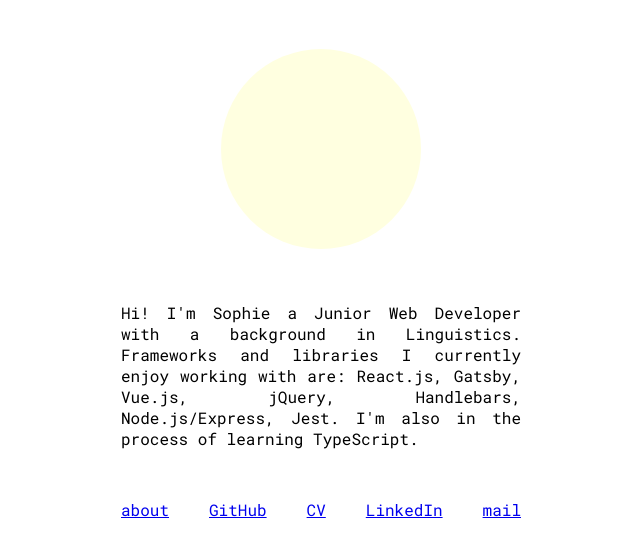
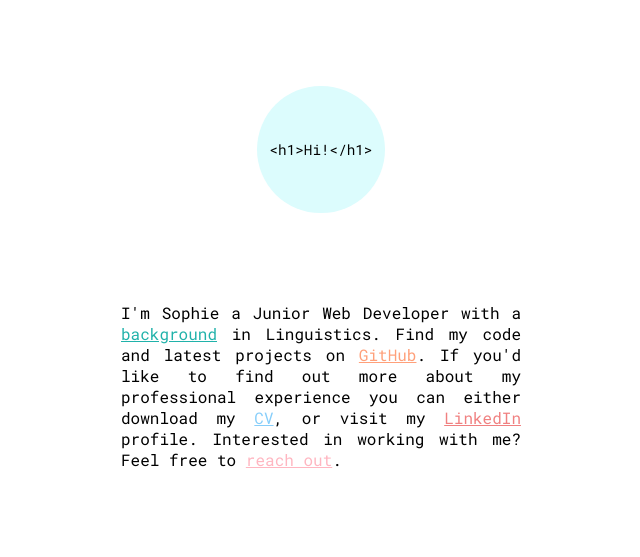
Before and after one commit to smuibrig/personal-website, a Gatsby site: page / in a window 1280 px wide. Shown: the part 209-766 px from the top of the page, without its empty margins (319-959 px from the left). Built offline with nearby package versions, Linux system fonts and the light colour scheme; Gatsby itself is replaced by a stand-in of ours.

Commit message:
add random colors for links

```diff
--- a/src/pages/index.js
+++ b/src/pages/index.js
@@ -1,7 +1,26 @@
-import React from "react";
+import React, { useEffect } from "react";
 import { Link } from "gatsby";
 
 export default function Home() {
+    const palette = [
+        "lightcoral",
+        "lightsalmon",
+        "lightseagreen",
+        "lightskyblue",
+        "lightpink",
+    ];
+
+    function color() {
+        return palette[Math.floor(Math.random() * palette.length)];
+    }
+
+    useEffect(() => {
+        const links = document.querySelectorAll(".color-link");
+        links.forEach((l) => {
+            l.style.color = color();
+        });
+    });
+
     return (
         <div className="content-wrapper" id="center">
             <div className="content-wrapper" id="name-title">
@@ -9,31 +28,47 @@
                 <h2 id="position">Junior Web Developer</h2>
             </div>
             <div id="circle-wrapper">
-                <div id="circle"></div>
+                <div id="circle">&lt;h1&gt;Hi!&lt;/h1&gt;</div>
             </div>
             <div id="short-bio">
-                Hi! I'm Sophie a Junior Web Developer with a background in
-                Linguistics. Frameworks and libraries I currently enjoy working
-                with are: React.js, Gatsby, Vue.js, jQuery, Handlebars,
-                Node.js/Express, Jest. I'm also in the process of learning
-                TypeScript.
-            </div>
-            <div className="links-wrapper">
-                <Link to="/about/">about</Link>
+                I'm Sophie a Junior Web Developer with a{" "}
+                <Link className="color-link" to="/about/">
+                    background
+                </Link>{" "}
+                in Linguistics. Find my code and latest
+                projects on{" "}
                 <a
                     href="https://github.com/smuibrig"
+                    className="color-link"
                     target="_blank"
                     rel="noopener noreferrer"
                 >
                     GitHub
                 </a>
-                <a href={"/CV.pdf"} download="CV-sophie-mueller-uibrig.pdf">
+                . If you'd like to find out more about my professional
+                experience you can either download my{" "}
+                <a
+                    href={"/CV.pdf"}
+                    className="color-link"
+                    download="CV-sophie-mueller-uibrig.pdf"
+                >
                     CV
                 </a>
-                <a href="https://www.linkedin.com/in/sophiemulleruibrig/">
+                , or visit my{" "}
+                <a
+                    className="color-link"
+                    href="https://www.linkedin.com/in/sophiemulleruibrig/"
+                >
                     LinkedIn
+                </a>{" "}
+                profile. Interested in working with me? Feel free to {"  "}
+                <a
+                    className="color-link"
+                    href="mailto:sophiemulleruibrig@gmail.com"
+                >
+                    reach out
                 </a>
-                <a href="mailto:sophiemulleruibrig@gmail.com">mail</a>
+                .
             </div>
         </div>
     );
--- a/src/styles/global.css
+++ b/src/styles/global.css
@@ -34,12 +34,6 @@
     max-width: 35%;
 }
 
-.links-wrapper {
-    display: flex;
-    justify-content: space-between;
-    width: 400px;
-}
-
 #circle-wrapper {
     height: 205px;
     width: 205px;
@@ -54,7 +48,7 @@
     width: 80px;
     background-color: lightblue;
     border-radius: 50%;
-    animation: growingcircle 10s infinite;
+    animation: growingcircle 30s infinite;
     display: flex;
     justify-content: center;
     align-items: center;
@@ -64,44 +58,53 @@
     0% {
         height: 80px;
         width: 80px;
+        font-size: 8px;
     }
     12.5% {
         height: 110px;
         width: 110px;
+        font-size: 12px;
     }
     25% {
         height: 140px;
         width: 140px;
         background-color: lightcyan;
+        font-size: 16px;
     }
     37.5% {
         height: 170px;
         width: 170px;
         background-color: lightcyan;
+        font-size: 18px;
     }
     50% {
         height: 200px;
         width: 200px;
         background-color: lightyellow;
+        font-size: 20px;
     }
     62.5% {
         height: 170px;
         width: 170px;
         background-color: lightyellow;
+        font-size: 18px;
     }
     75% {
         height: 140px;
         width: 140px;
         background-color: lightcyan;
+        font-size: 16px;
     }
     87.5% {
         height: 110px;
         width: 110px;
         background-color: lightcyan;
+        font-size: 12px;
     }
     100% {
         height: 80px;
         width: 80px;
+        font-size: 8px;
         background-color: lightblue;
     }
 }
```
